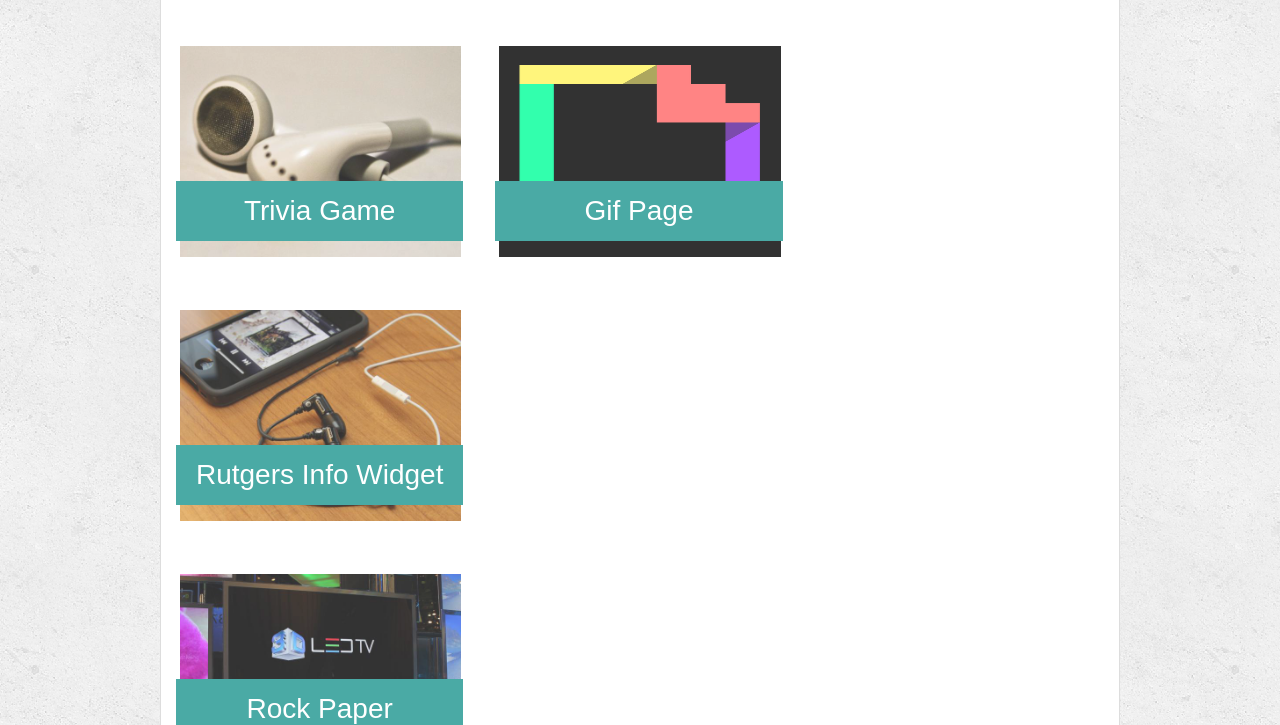
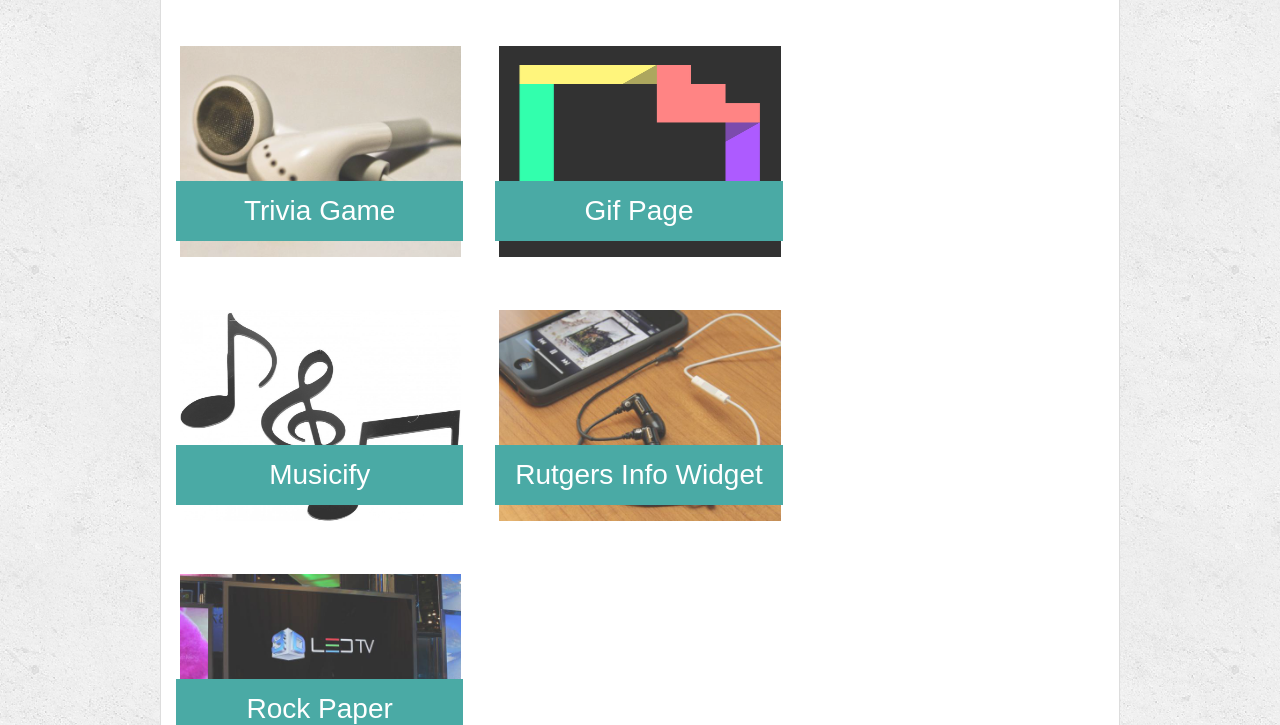
Before and after one commit to iggyboy/Bootstrap-Portfolio, a plain HTML site: page portfolio.html in a window 1280 px wide. Shown: the part 488-1213 px from the top of the page. Drawn offline with nearby package versions, Linux system fonts and the light colour scheme.

Commit message:
added project 1

```diff
--- a/portfolio.html
+++ b/portfolio.html
@@ -80,6 +80,12 @@
                 </a>
             </div>
             <div class="col-lg-4 work">
+                <img class="img-thumbnail" src="assets/image_6335.jpg" style="height: 218.98px;"alt="Gif Page">
+                <a href="https://iggyboy.github.io/GiphyPage/">
+                    <h3>Musicify</h3>
+                </a>
+            </div>
+            <div class="col-lg-4 work">
                 <img class="img-thumbnail" src="assets/technics-q-c-640-480-7.jpg" alt="Rutgets Info Widget">
                 <h3>Rutgers Info Widget</h3>
             </div>
```
Also changed, not shown: assets/image_6335.jpg (added).
